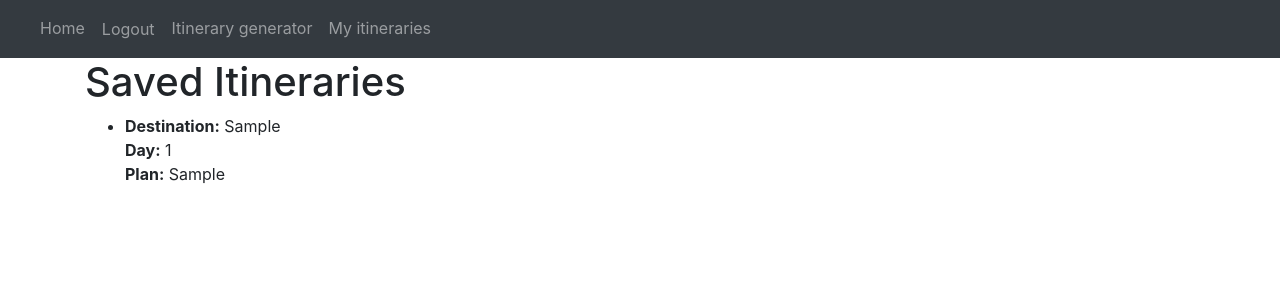
After one commit to tinaandpython/trip-planner, a Django app: page /saved-itineraries/ in a window 1280 px wide. The commit adds this page. Shown: the top 300 px of the page. Run offline with Django 5.2, Linux system fonts and the light colour scheme; a user stored in the database is signed in; tables that the repository leaves empty hold one stand-in row (values such as "Sample post"); some libraries are stand-ins or nearby versions.

Commit message:
itinerary generator - completed, removed background color, added templates

```diff
--- a/trip_planner/itinerary_generator/models.py
+++ b/trip_planner/itinerary_generator/models.py
@@ -1,7 +1,7 @@
 from django.db import models
 from django.contrib.auth.models import User
 
-class TripPlan(models.Model):
+class ItineraryGenerator(models.Model):
     # The on_delete=models.CASCADE argument ensures that if a user is deleted, all their associated trip plans are also deleted.
     user = models.ForeignKey(User, on_delete=models.CASCADE)
     destination = models.CharField(max_length=255)
--- a/trip_planner/itinerary_generator/static/styles.css
+++ b/trip_planner/itinerary_generator/static/styles.css
@@ -1,3 +1,3 @@
 body {
-    background-color: grey;
+    background-color: white;
 }
--- a/trip_planner/itinerary_generator/templates/base.html
+++ b/trip_planner/itinerary_generator/templates/base.html
@@ -41,6 +41,10 @@
                 <li class="nav-item">
                     <a class="nav-link" href="{% url 'itinerary_generator' %}">Itinerary generator</a>
                 </li>
+                </li>
+                <li class="nav-item">
+                    <a class="nav-link" href="{% url 'saved_itineraries' %}">My itineraries</a>
+                </li>
                 {% endif %}
             </ul>
         </div>
--- /dev/null
+++ b/trip_planner/itinerary_generator/templates/saved_itineraries.html
@@ -0,0 +1,20 @@
+{% extends "base.html" %}
+
+{% block content %}
+        <title>My Itineraries</title>
+    <body>
+        <h1>Saved Itineraries</h1>
+        {% if itineraries %}
+            <ul>
+                {% for itinerary in itineraries %}
+                    <li>
+                        <strong>Destination:</strong> {{ itinerary.destination }} <br>
+                        <strong>Day:</strong> {{ itinerary.day }} <br>
+                        <strong>Plan:</strong> {{ itinerary.plan }}
+                    </li>
+                {% endfor %}
+            </ul>
+        {% else %}
+            <p>No saved itineraries.</p>
+        {% endif %}
+{% endblock %}
--- a/trip_planner/itinerary_generator/urls.py
+++ b/trip_planner/itinerary_generator/urls.py
@@ -1,5 +1,5 @@
 from django.urls import path
-from .views import home, register, itinerary_generator, login, test_404, logout
+from .views import home, register, login, test_404, logout, itinerary_generator, saved_itineraries
 from django.contrib.auth import views as auth_views
 
 urlpatterns = [
@@ -9,5 +9,6 @@ urlpatterns = [
     path('itinerary_generator/', itinerary_generator, name = 'itinerary_generator'),
     # Django's built-in LogoutView class-based view handles the logout process automatically
     path('logout/', auth_views.LogoutView.as_view(), name='logout'),
+    path('saved-itineraries/', saved_itineraries, name='saved_itineraries'),
     path('test-404/', test_404, name='test_404'),
 ]
--- a/trip_planner/itinerary_generator/views.py
+++ b/trip_planner/itinerary_generator/views.py
@@ -7,6 +7,7 @@ from .forms import ItineraryGeneratorForm
 from django.conf import settings
 from django.contrib.auth.decorators import login_required
 from django.contrib.auth import logout as auth_logout
+from .models import ItineraryGenerator
 import requests
 
 
@@ -50,28 +51,59 @@ def test_404(request):
 @login_required
 def itinerary_generator(request):
     if request.method == 'POST':
-        form = ItineraryGeneratorForm(request.POST)
-        if form.is_valid():
-            destination = form.cleaned_data['destination']
-            days = form.cleaned_data['days']
+        if 'save' in request.POST:
+            if 'itineraries' in request.session and 'destination' in request.session:
+                itineraries = request.session['itineraries']
+                destination = request.session['destination']
 
-            url = "https://ai-trip-planner.p.rapidapi.com/"
-            querystring = {"days": str(days), "destination": destination}
+                # Save new data
+                for i, day in enumerate(itineraries):
+                    ItineraryGenerator.objects.create(
+                        user=request.user,
+                        destination=destination,
+                        day=day['day'],
+                        plan=day['activities']
+                    )
 
-            headers = {
-                "x-rapidapi-key": settings.RAPIDAPI_KEY,
-                "x-rapidapi-host": settings.RAPIDAPI_HOST,
-            }
+                # Clear session data
+                del request.session['itineraries']
+                del request.session['destination']
 
-            response = requests.get(url, headers=headers, params=querystring)
-            data = response.json()
+                return redirect('itinerary_generator')
+            else:
+                return redirect('itinerary_generator')
+        else:
+            form = ItineraryGeneratorForm(request.POST)
+            if form.is_valid():
+                destination = form.cleaned_data['destination']
+                days = form.cleaned_data['days']
 
-            # Stores the generated itineraries in a session, so I could use them for additional functionality
-            request.session['trip_plans'] = data['days']
-            request.session['destination'] = destination
+                url = "https://ai-trip-planner.p.rapidapi.com/"
+                querystring = {"days": str(days), "destination": destination}
 
-            return render(request, 'itinerary_generator.html', {'itineraries': data['days'], 'form': form, 'destination': destination})
-        else:
-            form = ItineraryGeneratorForm()
+                headers = {
+                    "x-rapidapi-key": settings.RAPIDAPI_KEY,
+                    "x-rapidapi-host": settings.RAPIDAPI_HOST,
+                }
+
+                response = requests.get(url, headers=headers, params=querystring)
+                if response.status_code == 200:
+                    data = response.json()
+
+                # Stores the generated itineraries in a session, so I could use them for additional functionality
+                request.session['itineraries'] = data['plan']
+                request.session['destination'] = destination
+
+                return render(request, 'itinerary_generator.html', {'itineraries': data['plan'], 'form': form, 'destination': destination})
+            else:
+                return render(request, 'itinerary_generator.html', {'form': form, 'error': 'Failed to retrieve data from the API.'})
+    else:
+        form = ItineraryGeneratorForm()
 
     return render(request, 'itinerary_generator.html', {'form': form})
+
+
+@login_required
+def saved_itineraries(request):
+    itineraries = ItineraryGenerator.objects.filter(user=request.user)
+    return render(request, 'saved_itineraries.html', {'itineraries': itineraries})
```
Also changed, not shown: trip_planner/itinerary_generator/templates/itinerary_generator.html (+21 -8 lines), trip_planner/itinerary_generator/migrations/0001_initial.py (added), 1 other file.
